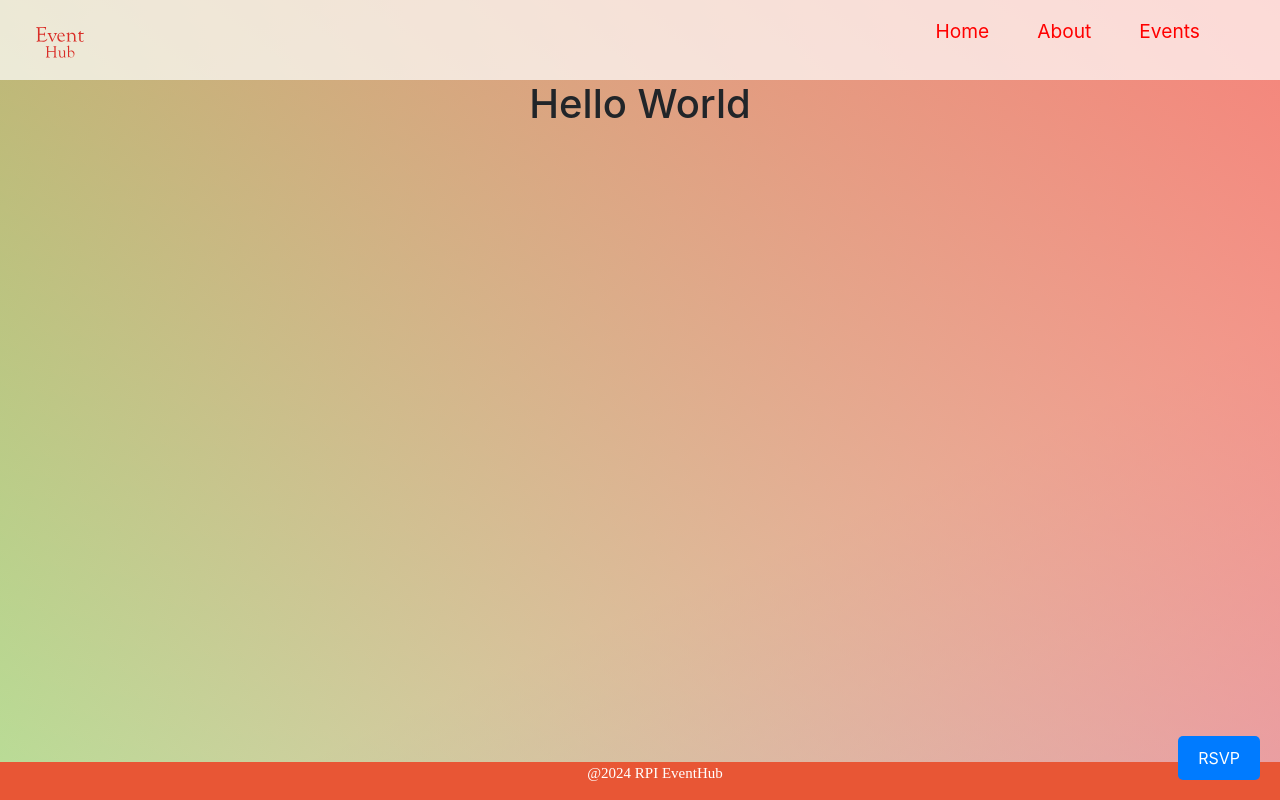
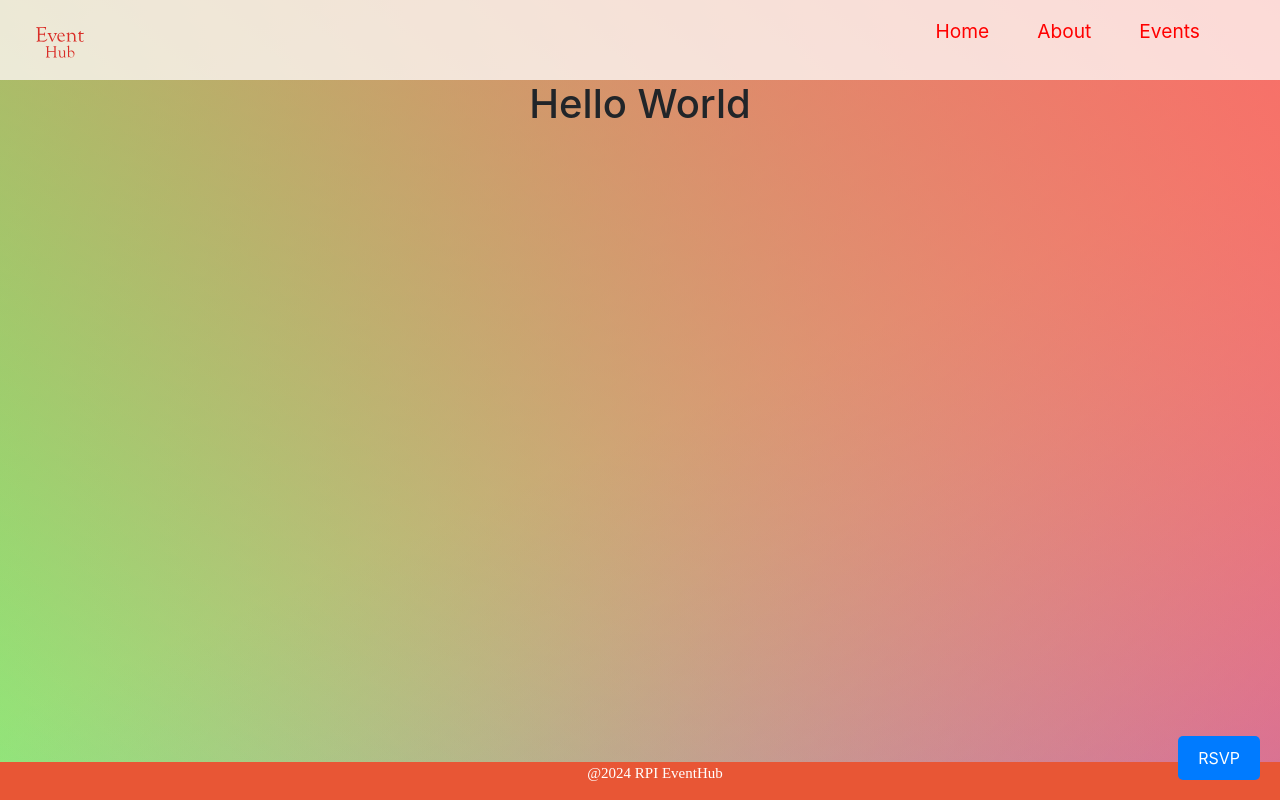
Before and after one commit to MeiH10/RPI-EventHub, a React (Create React App) app in the folder rpi-eventhub/: page /playground in a window 1280 px wide. Shown: the top 800 px of the page. Built offline with nearby package versions, Linux system fonts and the light colour scheme.

Commit message:
messing around with routings

```diff
--- a/rpi-eventhub/src/index.js
+++ b/rpi-eventhub/src/index.js
@@ -11,7 +11,6 @@ root.render(
   </React.StrictMode>
 );
 
-// ...  rest of your index.js file
 
 
 // If you want to start measuring performance in your app, pass a function
--- a/rpi-eventhub/src/pages/Home/Home.css
+++ b/rpi-eventhub/src/pages/Home/Home.css
@@ -1,11 +1,9 @@
-/* .content {
-    min-height: 100vh;
-} */
-
-body {
+.content {
     display: flex;
     flex-direction: column;
-    min-height: 100vh;
+    /* min-height: 100vh; */
+    height: 100vh;
+
     margin: 0;
     font-family: -apple-system, BlinkMacSystemFont, 'Segoe UI', Roboto, 'Helvetica Neue', Arial, sans-serif;
     background: linear-gradient(
--- a/rpi-eventhub/src/pages/Home/Home.js
+++ b/rpi-eventhub/src/pages/Home/Home.js
@@ -37,7 +37,6 @@ const Home = () => {
 
           </div>
 
-
           <div className="col-5 ">
             {/* <SearchBar /> */}
             <svg
--- a/rpi-eventhub/src/pages/Playground/Playground.js
+++ b/rpi-eventhub/src/pages/Playground/Playground.js
@@ -21,7 +21,6 @@ const Playground = () => {
           <Navbar />
         <div className="content">
           <h1>{title}</h1>
-
         </div>
         <motion.img
 
```
Also changed, not shown: rpi-eventhub/src/components/App/App.js (+4 -10 lines).
